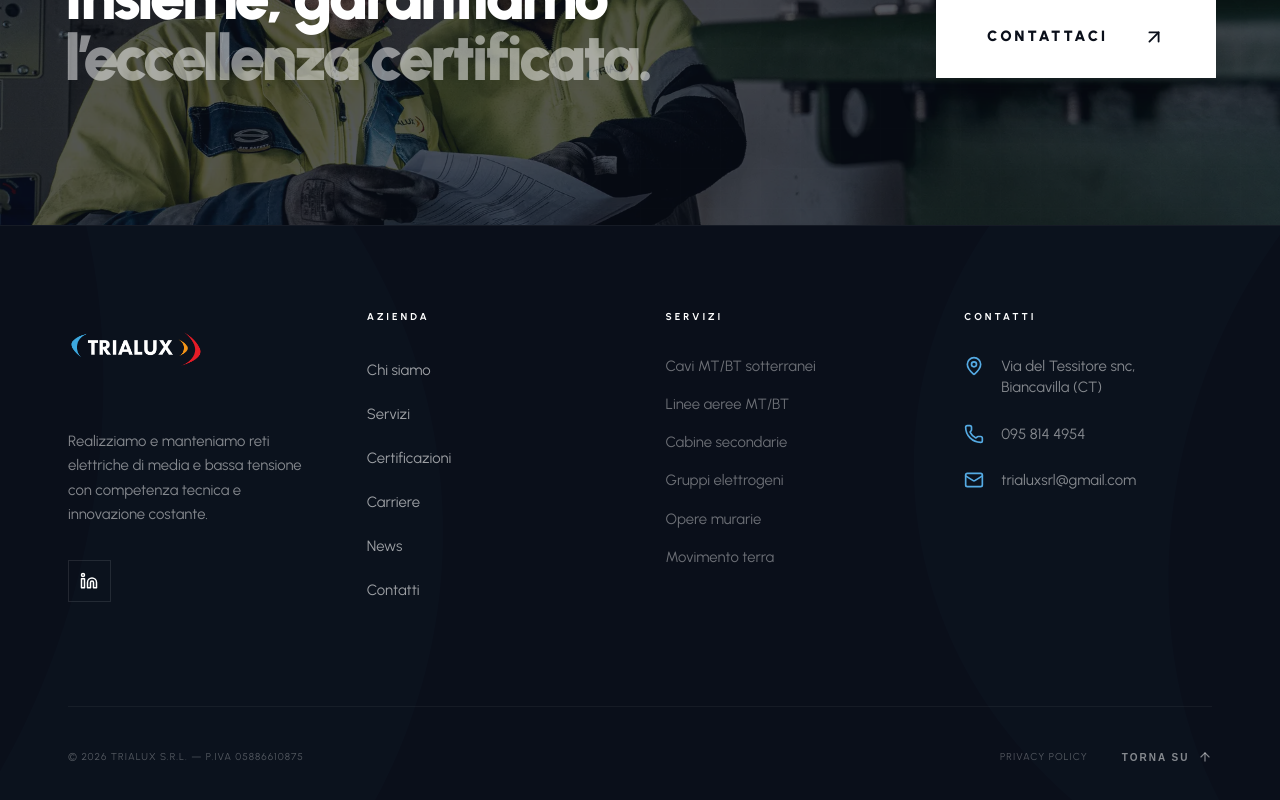
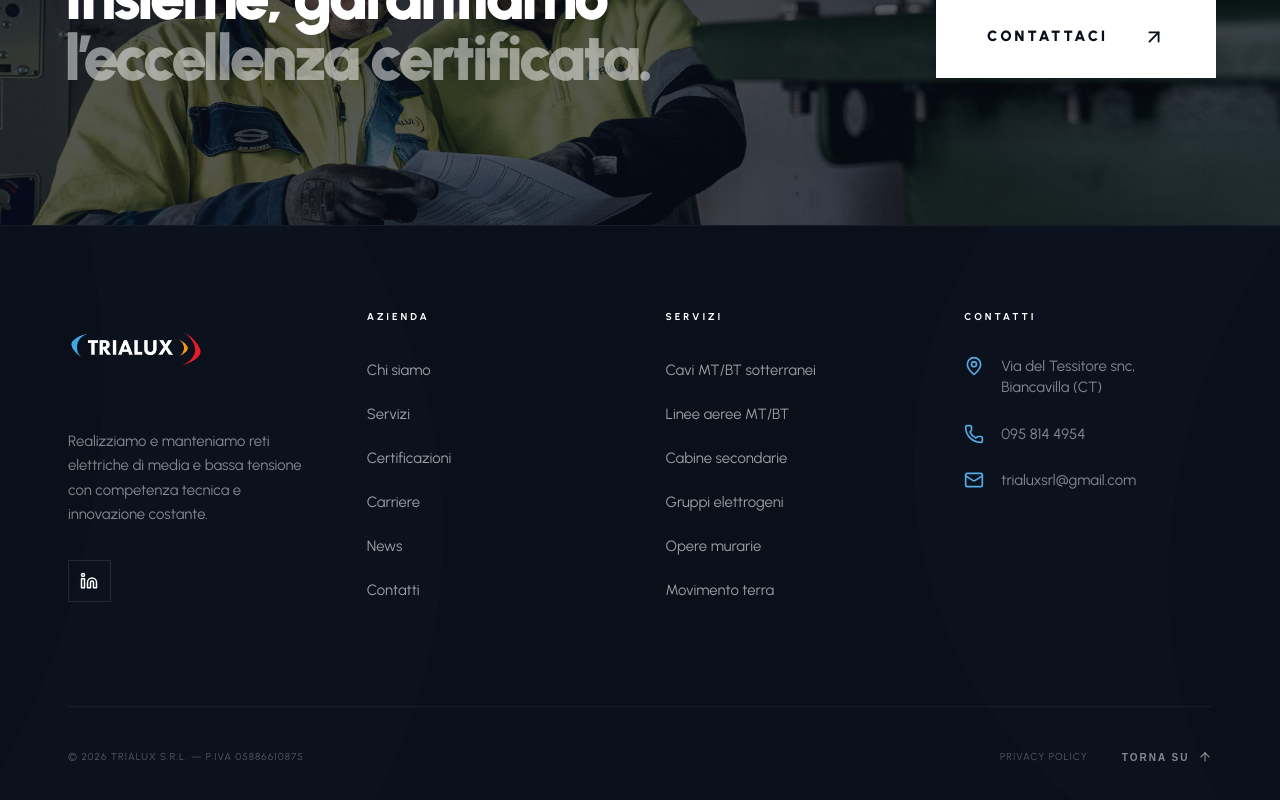
Before and after one commit to Mirkotorrisi/trialux, a Next.js app: page /certificazioni in a window 1280 px wide. Shown: the part 3621-4421 px from the top of the page. Built offline with nearby package versions, Linux system fonts and the light colour scheme.

Commit message:
fix footer

```diff
--- a/src/app/(frontend)/_components/Footer.tsx
+++ b/src/app/(frontend)/_components/Footer.tsx
@@ -61,15 +61,20 @@ export const Footer = () => {
             <h4 className="text-[10px] font-bold uppercase tracking-[0.3em] mb-8 text-[#F0921E]">Servizi</h4>
             <ul className="space-y-4 list-none p-0">
               {[
-                'Cavi MT/BT sotterranei',
-                'Linee aeree MT/BT',
-                'Cabine secondarie',
-                'Gruppi elettrogeni',
-                'Opere murarie',
-                'Movimento terra'
+                { name: 'Cavi MT/BT sotterranei', href: '/servizi#cavi-sotterranei' },
+                { name: 'Linee aeree MT/BT', href: '/servizi#linee-aeree' },
+                { name: 'Cabine secondarie', href: '/servizi#cabine-secondarie' },
+                { name: 'Gruppi elettrogeni', href: '/servizi#gruppi-elettrogeni' },
+                { name: 'Opere murarie', href: '/servizi#opere-murarie' },
+                { name: 'Movimento terra', href: '/servizi#movimento-terra' }
               ].map((item) => (
-                <li key={item} className="text-white/40 text-sm">
-                  {item}
+                <li key={item.name}>
+                  <Link
+                    href={item.href}
+                    className="text-white/60 text-sm hover:text-[#F0921E] transition-colors"
+                  >
+                    {item.name}
+                  </Link>
                 </li>
               ))}
             </ul>
--- a/src/app/(frontend)/_components/SmoothScroll.tsx
+++ b/src/app/(frontend)/_components/SmoothScroll.tsx
@@ -8,7 +8,7 @@ export const SmoothScroll = () => {
   const pathname = usePathname()
   const lenisRef = useRef<Lenis | null>(null)
 
-  // 1. Inizializzazione di Lenis (una sola volta)
+  // 1. Inizializzazione di Lenis e gestione hashchange (stessa pagina)
   useEffect(() => {
     const lenis = new Lenis({
       lerp: 0.1,
@@ -25,20 +25,75 @@ export const SmoothScroll = () => {
 
     rafId = requestAnimationFrame(raf)
 
+    const handleHashChange = () => {
+      const hash = window.location.hash
+      if (hash) {
+        const scrollTarget = decodeURIComponent(hash)
+        const element = document.querySelector(scrollTarget)
+        if (element) {
+          const offsetValue = window.innerWidth >= 768 ? -100 : -80
+          lenis.scrollTo(scrollTarget, {
+            immediate: false,
+            offset: offsetValue
+          })
+        }
+      }
+    }
+
+    window.addEventListener('hashchange', handleHashChange)
+
     return () => {
       cancelAnimationFrame(rafId)
       lenis.destroy()
       lenisRef.current = null
+      window.removeEventListener('hashchange', handleHashChange)
     }
   }, [])
 
-  // 2. Reset dello scroll al cambio di pagina
+  // 2. Reset dello scroll al cambio di pagina o scroll all'ancora (cambio pagina)
   useEffect(() => {
-    if (lenisRef.current) {
-      lenisRef.current.scrollTo(0, { immediate: true })
+    const hash = window.location.hash
+    if (hash) {
+      const scrollTarget = decodeURIComponent(hash)
+      const attemptScroll = () => {
+        const element = document.querySelector(scrollTarget)
+        if (element) {
+          const offsetValue = window.innerWidth >= 768 ? -100 : -80
+          if (lenisRef.current) {
+            lenisRef.current.scrollTo(scrollTarget, {
+              immediate: true,
+              offset: offsetValue
+            })
+          } else {
+            const elementPosition = element.getBoundingClientRect().top + window.scrollY
+            window.scrollTo({
+              top: elementPosition + offsetValue,
+              behavior: 'auto'
+            })
+          }
+          return true
+        }
+        return false
+      }
+
+      // Prova subito a scorrere
+      if (!attemptScroll()) {
+        // Se l'elemento non è ancora nel DOM, riprova per un massimo di 3 secondi
+        let attempts = 0
+        const intervalId = setInterval(() => {
+          if (attemptScroll() || attempts >= 30) {
+            clearInterval(intervalId)
+          }
+          attempts++
+        }, 100)
+        return () => clearInterval(intervalId)
+      }
+    } else {
+      if (lenisRef.current) {
+        lenisRef.current.scrollTo(0, { immediate: true })
+      }
+      window.scrollTo(0, 0)
     }
-    // Fallback per sicurezza su window
-    window.scrollTo(0, 0)
   }, [pathname])
 
   return null
--- a/src/app/(frontend)/servizi/page.tsx
+++ b/src/app/(frontend)/servizi/page.tsx
@@ -8,6 +8,7 @@ import Image from 'next/image'
 
 const services = [
   {
+    id: 'cavi-sotterranei',
     cat: 'Cavi MT/BT sotterranei',
     title: 'Fornitura e posa di cavi sotterranei',
     desc: 'Progettiamo e realizziamo il posizionamento di cavi di media e bassa tensione interrati, comprese le operazioni di giunzione e terminazione. Lavoriamo con materiali di prima qualità e rispettiamo le normative tecniche vigenti per garantire impianti duraturi e sicuri.',
@@ -16,6 +17,7 @@ const services = [
     isDark: false
   },
   {
+    id: 'linee-aeree',
     cat: 'Linee aeree MT/BT',
     title: 'Linee aeree su palo e su traliccio',
     desc: 'Realizziamo linee aeree di media e bassa tensione, sia su palo che su traliccio, per la trasmissione e distribuzione di energia elettrica. Gestiamo l\'intera filiera operativa: progettazione del tracciato, fornitura dei materiali, installazione e collaudo.',
@@ -24,6 +26,7 @@ const services = [
     isDark: true
   },
   {
+    id: 'cabine-secondarie',
     cat: 'Cabine secondarie MT/BT',
     title: 'Installazione di cabine di trasformazione',
     desc: 'Forniamo e installiamo cabine secondarie di media e bassa tensione per la distribuzione locale dell\'energia. Le nostre squadre sono qualificate per operare su impianti in media tensione e garantiscono esecuzioni a regola d\'arte.',
@@ -32,6 +35,7 @@ const services = [
     isDark: false
   },
   {
+    id: 'gruppi-elettrogeni',
     cat: 'Gruppi elettrogeni temporanei',
     title: 'Alimentazione temporanea di cantiere e emergenza',
     desc: 'Forniamo e installiamo in via temporanea gruppi elettrogeni per garantire la continuità di alimentazione durante interventi sulla rete o in situazioni di emergenza.',
@@ -40,6 +44,7 @@ const services = [
     isDark: true
   },
   {
+    id: 'movimento-terra',
     cat: 'Scavi di trincea',
     title: 'Scavi con escavatori per la posa di cavi interrati',
     desc: 'Disponiamo di mezzi propri per l\'esecuzione di scavi di trincea necessari alla posa di cavi sotterranei. Operiamo in ambiente urbano ed extraurbano, coordinandoci con le autorità competenti.',
@@ -48,6 +53,7 @@ const services = [
     isDark: false
   },
   {
+    id: 'opere-murarie',
     cat: 'Opere murarie',
     title: 'Opere edili a supporto degli impianti elettrici',
     desc: 'Eseguiamo le opere murarie necessarie alla realizzazione e protezione degli impianti: basamenti per cabine, tramezzi tecnici, chiusure e finiture. Una competenza complementare che ci permette di offrire un servizio realmente chiavi in mano.',
@@ -126,7 +132,8 @@ export default function ServiziPage() {
         {services.map((srv, idx) => (
           <section
             key={idx}
-            className={`py-20 md:py-32 border-b border-zinc-100 relative overflow-hidden ${srv.isDark ? 'section-dark' : 'bg-white'}`}
+            id={srv.id}
+            className={`scroll-mt-[80px] md:scroll-mt-[100px] py-20 md:py-32 border-b border-zinc-100 relative overflow-hidden ${srv.isDark ? 'section-dark' : 'bg-white'}`}
           >
             {/* Variations of Decorative Patterns for Dark Sections */}
             {srv.isDark && idx === 1 && <DecorativePattern />}
```
